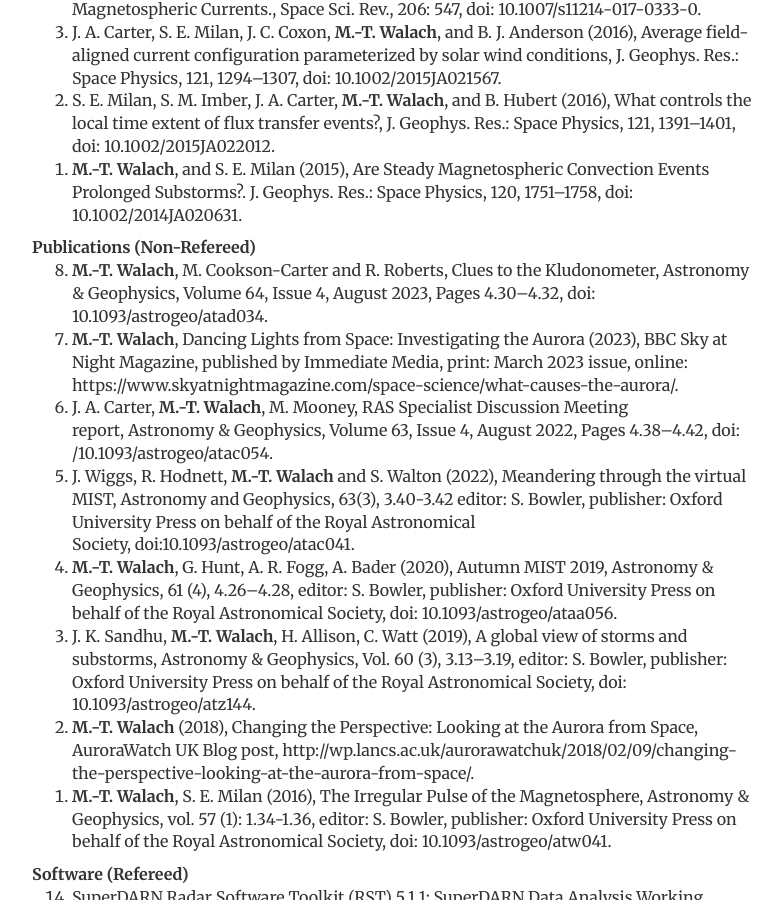
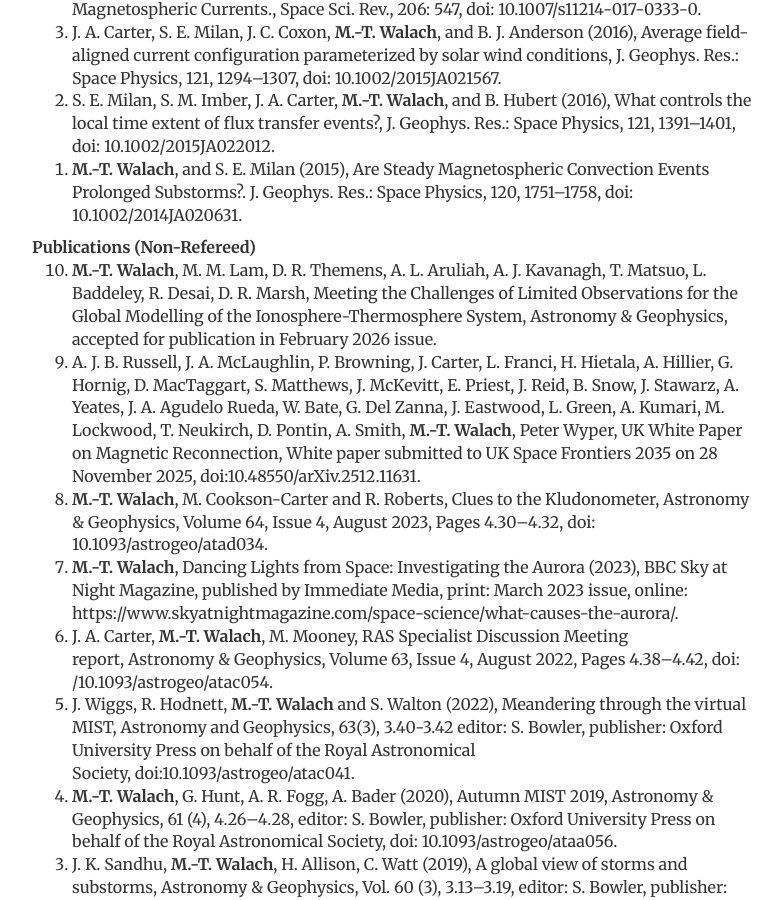
Before and after one commit to mtwalach/mtwalach.github.io, a Jekyll site: the page built from publications/index.html, in a window 1280 px wide and 900 px high, scrolled down 3573 px. Shown: the whole window, without its empty margins (248-1030 px from the left). Built offline with Jekyll 4.4.1, drawn with Linux system fonts in a browser that asks for light colours.

Commit message:
publications update

```diff
--- a/publications/index.html
+++ b/publications/index.html
@@ -61,6 +61,8 @@ description:   Maria-Theresia Walach // Space plasma physics & planetary science
     </ol>
     <strong> Publications (Non-Refereed)</strong>
     <ol reversed>
+      <li><b>M.-T. Walach</b>, M. M. Lam, D. R. Themens, A. L. Aruliah, A. J. Kavanagh, T. Matsuo, L. Baddeley, R. Desai, D. R. Marsh, Meeting the Challenges of Limited Observations for the Global Modelling of the Ionosphere-Thermosphere System, Astronomy & Geophysics, accepted for publication in February 2026 issue.</li>
+      <li>A. J. B. Russell, J. A. McLaughlin, P. Browning, J. Carter, L. Franci, H. Hietala, A. Hillier, G. Hornig, D. MacTaggart, S. Matthews, J. McKevitt, E. Priest, J. Reid, B. Snow, J. Stawarz, A. Yeates, J. A. Agudelo Rueda, W. Bate, G. Del Zanna, J. Eastwood, L. Green, A. Kumari, M. Lockwood, T. Neukirch, D. Pontin, A. Smith, <b>M.-T. Walach</b>, Peter Wyper, UK White Paper on Magnetic Reconnection, White paper submitted to UK Space Frontiers 2035 on 28 November 2025, doi:10.48550/arXiv.2512.11631.</li>
       <li><b>M.-T. Walach</b>, M. Cookson-Carter and R. Roberts, Clues to the Kludonometer, Astronomy & Geophysics, Volume 64, Issue 4, August 2023, Pages 4.30–4.32, doi: 10.1093/astrogeo/atad034.</li>
       <li><b>M.-T. Walach</b>, Dancing Lights from Space: Investigating the Aurora (2023), BBC Sky at Night Magazine, published by Immediate Media, print: March 2023 issue, online: https://www.skyatnightmagazine.com/space-science/what-causes-the-aurora/.</li>
       <li>J. A. Carter, <b>M.-T. Walach</b>, M. Mooney, RAS Specialist Discussion Meeting report, Astronomy & Geophysics, Volume 63, Issue 4, August 2022, Pages 4.38–4.42, doi: /10.1093/astrogeo/atac054.</li>
```
